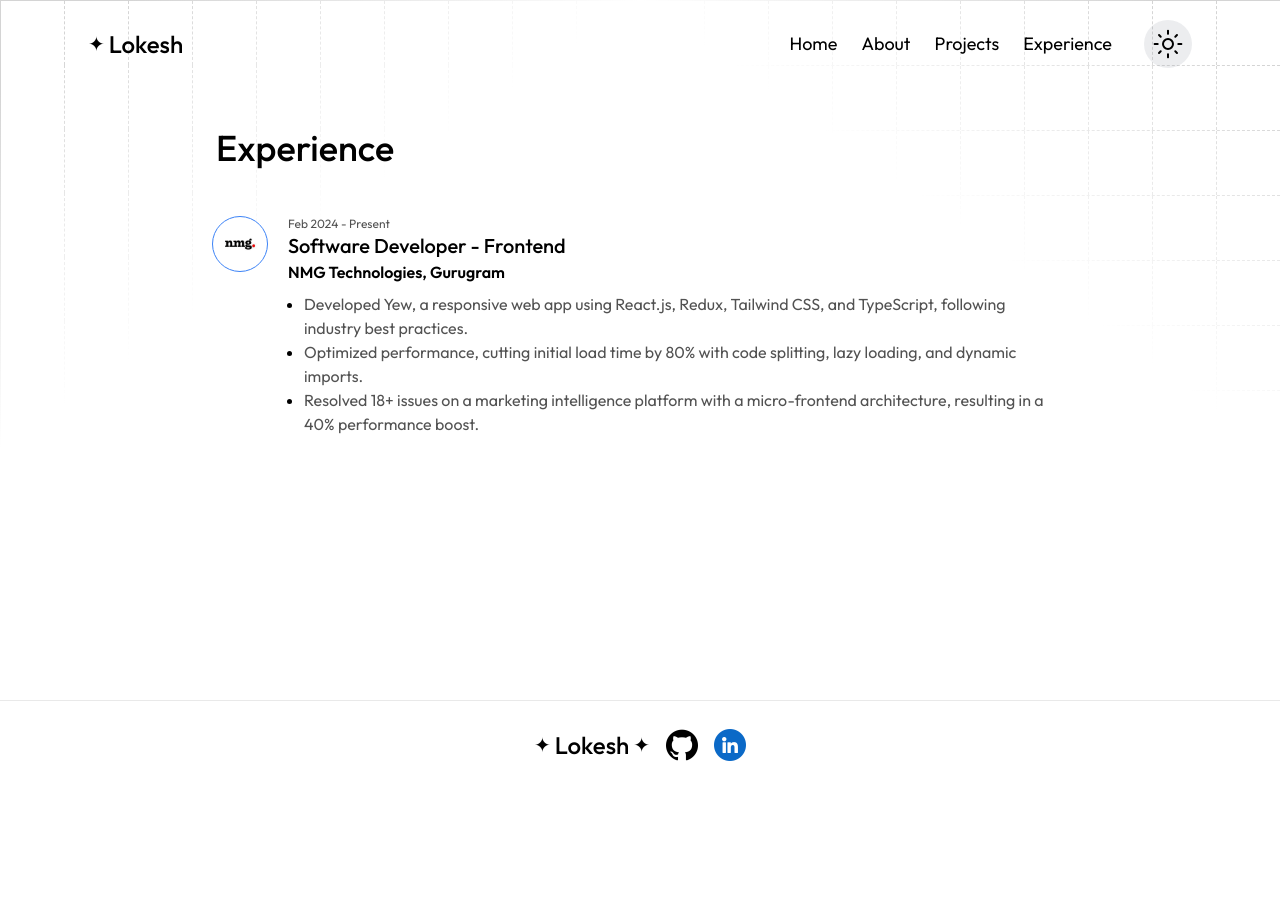
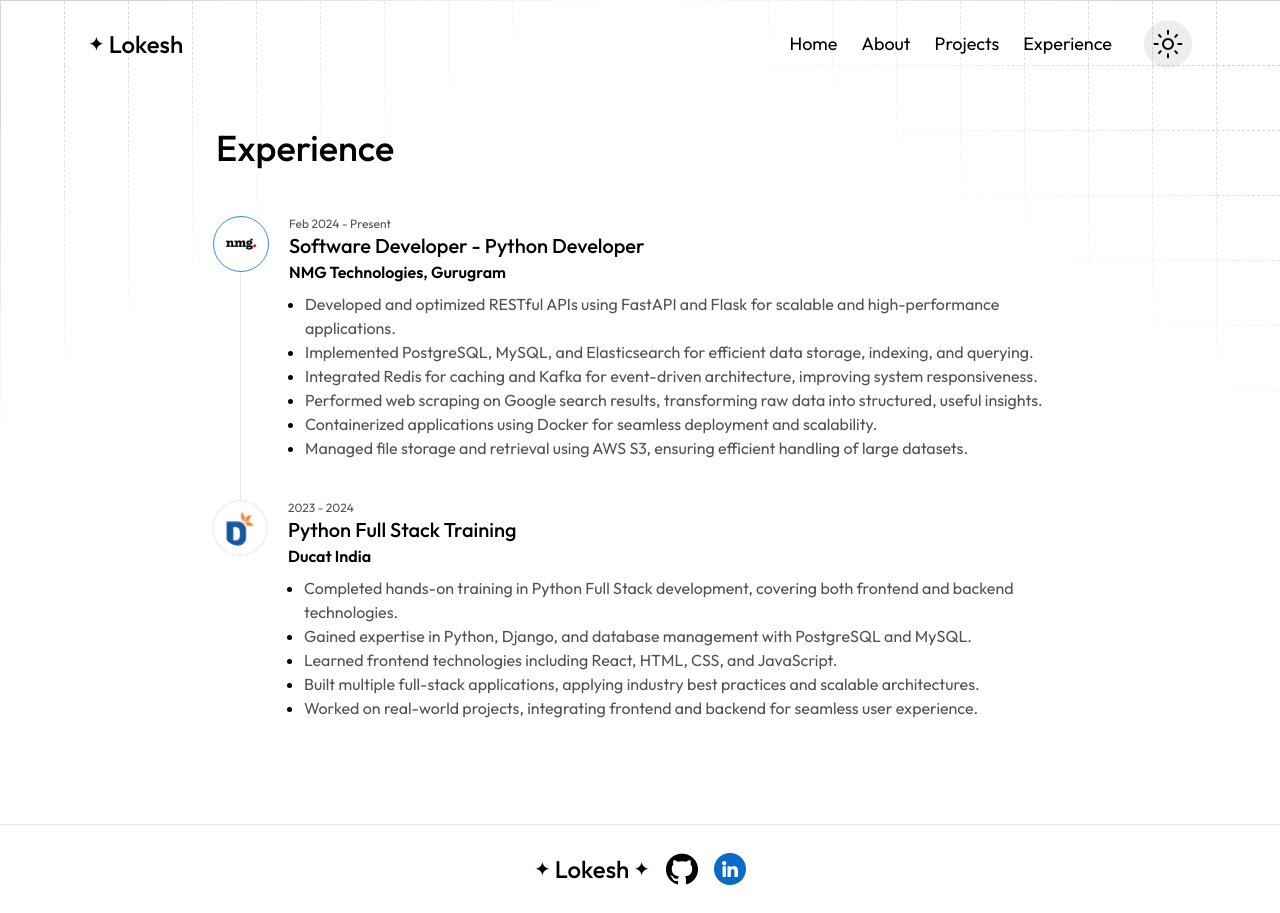
Before and after one commit to lokeshchauhan521/Portfolio2.0, a Next.js app: page /experience in a window 1280 px wide. Before the commit the page ends 800 px from the top, so only its background shows below. Built offline with nearby package versions, Linux system fonts and the light colour scheme; a web font is replaced by a local one.

Commit message:
Adding institute

```diff
--- a/app/experience/page.tsx
+++ b/app/experience/page.tsx
@@ -1,6 +1,7 @@
 import Image, { StaticImageData } from 'next/image'
 import TimelineItem from '@/components/TimelineItem'
 import CompanyImg1 from '@/app/assets/images/companies/nmg.png'
+import InstituteImg1 from "@/app/assets/images/companies/ducat.webp"
 
 type Experience = {
   imgPath: StaticImageData
@@ -14,14 +15,31 @@ const experienceList: Experience[] = [
   {
     imgPath: CompanyImg1,
     timeline: 'Feb 2024 - Present',
-    title: 'Software Developer - Frontend',
+    title: 'Software Developer - Python Developer',
     company: 'NMG Technologies, Gurugram',
     description: [
-      'Developed Yew, a responsive web app using React.js, Redux, Tailwind CSS, and TypeScript, following industry best practices.',
-      'Optimized performance, cutting initial load time by 80% with code splitting, lazy loading, and dynamic imports.',
-      'Resolved 18+ issues on a marketing intelligence platform with a micro-frontend architecture, resulting in a 40% performance boost.',
+        "Developed and optimized RESTful APIs using FastAPI and Flask for scalable and high-performance applications.",
+        "Implemented PostgreSQL, MySQL, and Elasticsearch for efficient data storage, indexing, and querying.",
+        "Integrated Redis for caching and Kafka for event-driven architecture, improving system responsiveness.",
+        "Performed web scraping on Google search results, transforming raw data into structured, useful insights.",
+        "Containerized applications using Docker for seamless deployment and scalability.",
+        "Managed file storage and retrieval using AWS S3, ensuring efficient handling of large datasets."
     ],
+
   },
+  {
+    imgPath: InstituteImg1,
+    timeline: "2023 - 2024",
+    title: "Python Full Stack Training",
+    company: "Ducat India",
+    description: [
+      "Completed hands-on training in Python Full Stack development, covering both frontend and backend technologies.",
+      "Gained expertise in Python, Django, and database management with PostgreSQL and MySQL.",
+      "Learned frontend technologies including React, HTML, CSS, and JavaScript.",
+      "Built multiple full-stack applications, applying industry best practices and scalable architectures.",
+      "Worked on real-world projects, integrating frontend and backend for seamless user experience."
+    ]
+  }
 
 ]
 
--- a/app/page.tsx
+++ b/app/page.tsx
@@ -1,4 +1,6 @@
-import AboutMe from './components/AboutMe'
+// import AboutMe from './components/AboutMe'
+import About from './about/page'
+import Experience from './experience/page'
 import Introduction from './components/Introduction'
 import Projects from './components/Projects'
 
@@ -6,7 +8,10 @@ export default function Home() {
   return (
     <>
       <Introduction />
-      <AboutMe />
+      {/* <AboutMe /> */}
+      <About/>
+      <Experience/>
+
       <Projects />
     </>
   )
```
Also changed, not shown: app/assets/images/companies/dgtlmart.png (deleted), app/assets/images/companies/ducat.webp (added).
